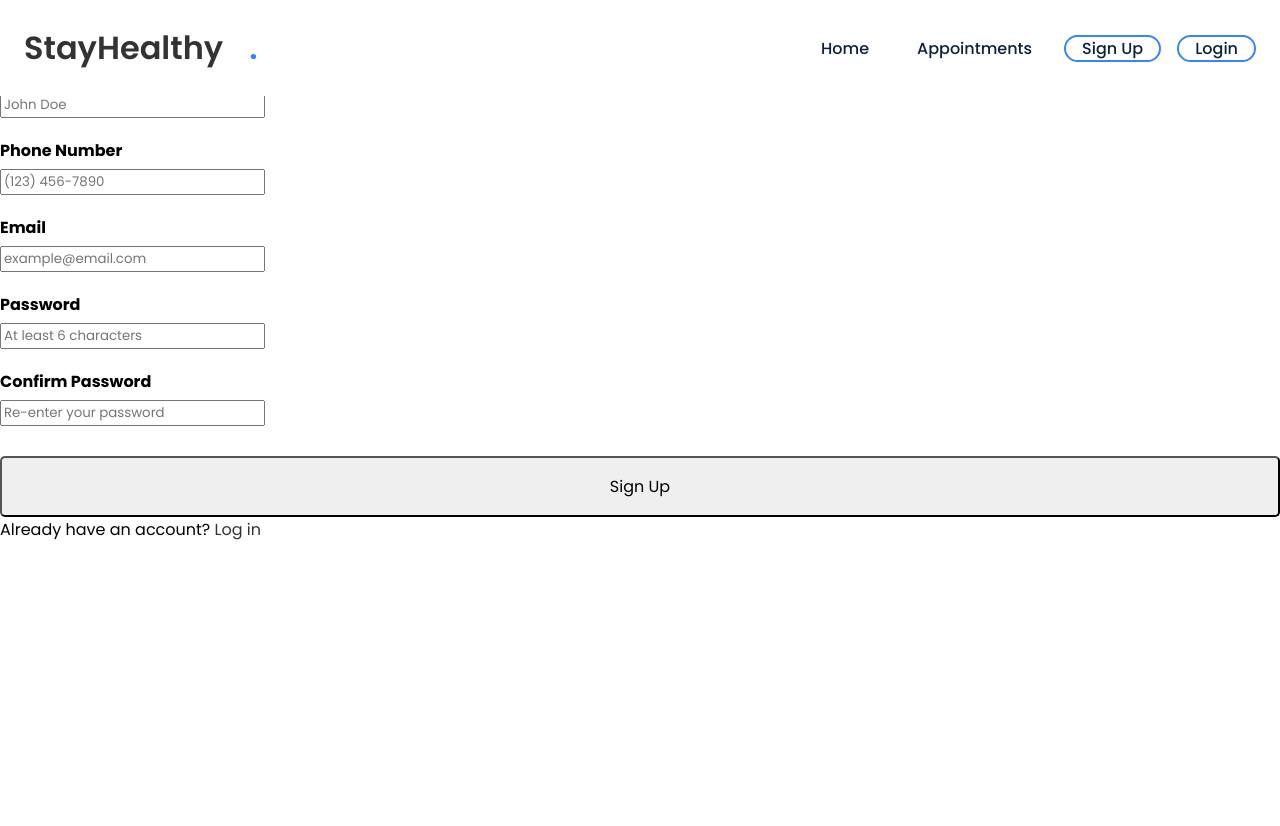
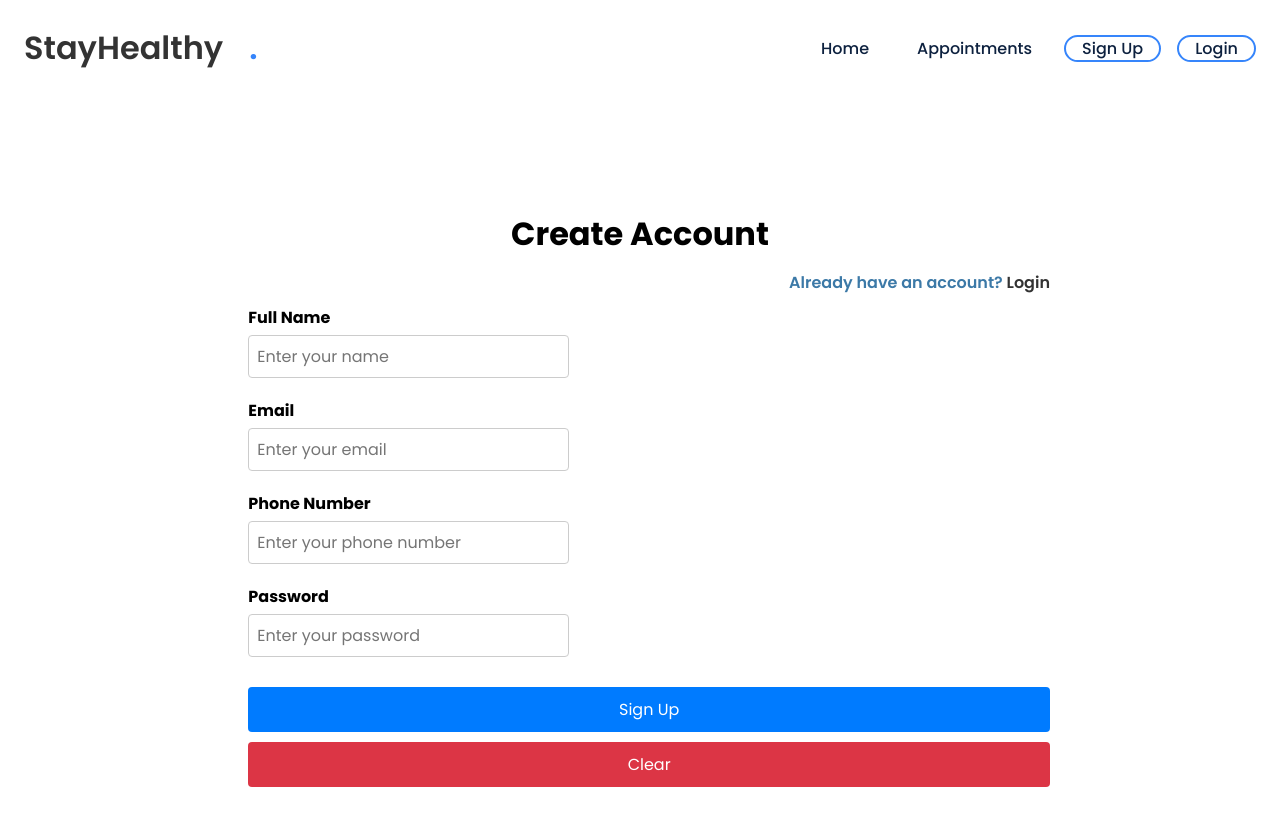
Before and after one commit to timtee8187/test_med_app, a React (Create React App) app: page /signup in a window 1280 px wide. Shown: the top 826 px of the page. Before the commit the page ends 800 px from the top, so only its background shows below. Built offline with nearby package versions, Linux system fonts and the light colour scheme.

Commit message:
signUP updates

```diff
--- a/src/components/SignUp/Sign_Up.js
+++ b/src/components/SignUp/Sign_Up.js
@@ -1,208 +1,134 @@
 import React, { useState } from 'react';
-import { Link } from 'react-router-dom';
-import './Sign_Up.css';  // ✅ Correct filename (matches the actual file)
+import { Link, useNavigate } from 'react-router-dom';
+import { API_URL } from '../../config';
+import './Sign_Up.css';
 
-const SignUp = () => {
-  const [formData, setFormData] = useState({
-    name: '',
-    phone: '',
-    email: '',
-    password: '',
-    confirmPassword: '' // Added confirm password field
+const Sign_Up = () => {
+    const [name, setName] = useState('');
+    const [email, setEmail] = useState('');
+    const [phone, setPhone] = useState('');
+    const [password, setPassword] = useState('');
+    const [showPassword, setShowPassword] = useState(false);
+    const [showerr, setShowerr] = useState('');
+    const navigate = useNavigate();
+
+    const register = async (e) => {
+        e.preventDefault();
+
+        const response = await fetch(`${API_URL}/api/auth/register`, {
+            method: "POST",
+            headers: {
+                "Content-Type": "application/json",
+            },
+            body: JSON.stringify({
+                name: name,
+                email: email,
+                password: password,
+                phone: phone,
+            }),
         });
 
-  const [errors, setErrors] = useState({});
-  const [isSubmitting, setIsSubmitting] = useState(false);
+        const json = await response.json();
 
-  const validateForm = () => {
-    const newErrors = {};
-
-    // Name validation
-    if (!formData.name.trim()) {
-      newErrors.name = 'Name is required';
-    } else if (formData.name.length < 2) {
-      newErrors.name = 'Name must be at least 2 characters';
+        if (json.authtoken) {
+            sessionStorage.setItem("auth-token", json.authtoken);
+            sessionStorage.setItem("name", name);
+            sessionStorage.setItem("phone", phone);
+            sessionStorage.setItem("email", email);
+            navigate("/");
+            window.location.reload();
+        } else {
+            if (json.errors) {
+                for (const error of json.errors) {
+                    setShowerr(error.msg);
                 }
-
-    // Phone validation - must be exactly 10 digits
-    if (!formData.phone) {
-      newErrors.phone = 'Phone number is required';
-    } else if (!/^\d{10}$/.test(formData.phone)) {
-      newErrors.phone = 'Phone must be exactly 10 digits';
+            } else {
+                setShowerr(json.error);
             }
-
-    // Email validation
-    if (!formData.email) {
-      newErrors.email = 'Email is required';
-    } else if (!/^[^\s@]+@[^\s@]+\.[^\s@]+$/.test(formData.email)) {
-      newErrors.email = 'Please enter a valid email address';
-    }
-
-    // Password validation
-    if (!formData.password) {
-      newErrors.password = 'Password is required';
-    } else if (formData.password.length < 6) {
-      newErrors.password = 'Password must be at least 6 characters';
-    }
-
-    // Confirm password validation
-    if (formData.password !== formData.confirmPassword) {
-      newErrors.confirmPassword = 'Passwords do not match';
-    }
-
-    setErrors(newErrors);
-    return Object.keys(newErrors).length === 0;
-  };
-
-  const handleChange = (e) => {
-    const { name, value } = e.target;
-
-    if (name === 'phone') {
-      // Automatically format as (XXX) XXX-XXXX while typing
-      const numbersOnly = value.replace(/\D/g, '');
-      let formattedValue = numbersOnly;
-
-      if (numbersOnly.length > 3 && numbersOnly.length <= 6) {
-        formattedValue = `(${numbersOnly.slice(0, 3)}) ${numbersOnly.slice(3)}`;
-      } else if (numbersOnly.length > 6) {
-        formattedValue = `(${numbersOnly.slice(0, 3)}) ${numbersOnly.slice(3, 6)}-${numbersOnly.slice(6, 10)}`;
-      }
-
-      setFormData({
-        ...formData,
-        [name]: formattedValue
-      });
-    } else {
-      setFormData({
-        ...formData,
-        [name]: value
-      });
-    }
-
-    // Clear error when user starts typing
-    if (errors[name]) {
-      setErrors({
-        ...errors,
-        [name]: null
-      });
-    }
-  };
-
-  const handleSubmit = (e) => {
-    e.preventDefault();
-    if (validateForm()) {
-      setIsSubmitting(true);
-      // Prepare data for submission (remove formatting from phone)
-      const submissionData = {
-        ...formData,
-        phone: formData.phone.replace(/\D/g, '')
-      };
-
-      console.log('Submitting:', submissionData);
-      // Here you would typically make an API call
-      // Example: await authService.register(submissionData);
-
-      // Reset after 2 seconds (simulate API call)
-      setTimeout(() => {
-        setIsSubmitting(false);
-        alert('Registration successful!');
-        setFormData({
-          name: '',
-          phone: '',
-          email: '',
-          password: '',
-          confirmPassword: ''
-        });
-      }, 2000);
         }
     };
 
     return (
-    <div className="signup-container">
-      <h2>Create Account</h2>
-      <form onSubmit={handleSubmit}>
+        <div className="container">
+            <div className="signup-grid">
+                <div className="signup-text">
+                    <h1>Create Account</h1>
+                    <div className="signup-text1">
+                        <span>Already have an account? <Link to="/login">Login</Link></span>
+                    </div>
+                </div>
+
+                <div className="signup-form">
+                    <form method="POST" onSubmit={register}>
                         <div className="form-group">
-          <label>Full Name</label>
+                            <label htmlFor="name">Full Name</label>
                             <input
+                                value={name}
+                                onChange={(e) => setName(e.target.value)}
                                 type="text"
                                 name="name"
-            value={formData.name}
-            onChange={handleChange}
-            className={errors.name ? 'error' : ''}
-            placeholder="John Doe"
+                                id="name"
+                                className="form-control"
+                                placeholder="Enter your name"
                             />
-          {errors.name && <span className="error-message">{errors.name}</span>}
                         </div>
 
                         <div className="form-group">
-          <label>Phone Number</label>
+                            <label htmlFor="email">Email</label>
                             <input
-            type="tel"
-            name="phone"
-            value={formData.phone}
-            onChange={handleChange}
-            className={errors.phone ? 'error' : ''}
-            placeholder="(123) 456-7890"
-            maxLength="14" // For (XXX) XXX-XXXX format
+                                value={email}
+                                onChange={(e) => setEmail(e.target.value)}
+                                type="email"
+                                name="email"
+                                id="email"
+                                className="form-control"
+                                placeholder="Enter your email"
                             />
-          {errors.phone && <span className="error-message">{errors.phone}</span>}
                         </div>
 
                         <div className="form-group">
-          <label>Email</label>
+                            <label htmlFor="phone">Phone Number</label>
                             <input
-            type="email"
-            name="email"
-            value={formData.email}
-            onChange={handleChange}
-            className={errors.email ? 'error' : ''}
-            placeholder="example@email.com"
+                                value={phone}
+                                onChange={(e) => setPhone(e.target.value)}
+                                type="tel"
+                                name="phone"
+                                id="phone"
+                                className="form-control"
+                                placeholder="Enter your phone number"
                             />
-          {errors.email && <span className="error-message">{errors.email}</span>}
                         </div>
 
                         <div className="form-group">
-          <label>Password</label>
+                            <label htmlFor="password">Password</label>
                             <input
-            type="password"
+                                value={password}
+                                onChange={(e) => setPassword(e.target.value)}
+                                type={showPassword ? "text" : "password"}
                                 name="password"
-            value={formData.password}
-            onChange={handleChange}
-            className={errors.password ? 'error' : ''}
-            placeholder="At least 6 characters"
+                                id="password"
+                                className="form-control"
+                                placeholder="Enter your password"
                             />
-          {errors.password && <span className="error-message">{errors.password}</span>}
+                            <span
+                                className="password-visibility"
+                                onClick={() => setShowPassword(!showPassword)}
+                            >
+                                {showPassword ? "👁️" : "👁️‍🗨️"}
+                            </span>
                         </div>
 
-        <div className="form-group">
-          <label>Confirm Password</label>
-          <input
-            type="password"
-            name="confirmPassword"
-            value={formData.confirmPassword}
-            onChange={handleChange}
-            className={errors.confirmPassword ? 'error' : ''}
-            placeholder="Re-enter your password"
-          />
-          {errors.confirmPassword && (
-            <span className="error-message">{errors.confirmPassword}</span>
-          )}
-        </div>
+                        {showerr && <div className="err" style={{ color: 'red' }}>{showerr}</div>}
 
-        <button
-          type="submit"
-          disabled={isSubmitting}
-          className={isSubmitting ? 'submitting' : ''}
-        >
-          {isSubmitting ? 'Creating Account...' : 'Sign Up'}
-        </button>
-
-        <div className="login-link">
-          Already have an account? <Link to="/login">Log in</Link>
+                        <div className="btn-group">
+                            <button type="submit" className="btn btn-primary">Sign Up</button>
+                            <button type="reset" className="btn btn-danger">Clear</button>
                         </div>
                     </form>
+                </div>
+            </div>
         </div>
     );
 };
 
-export default SignUp;
+export default Sign_Up;
```
Lines whose indentation alone changed are shown as unchanged.
